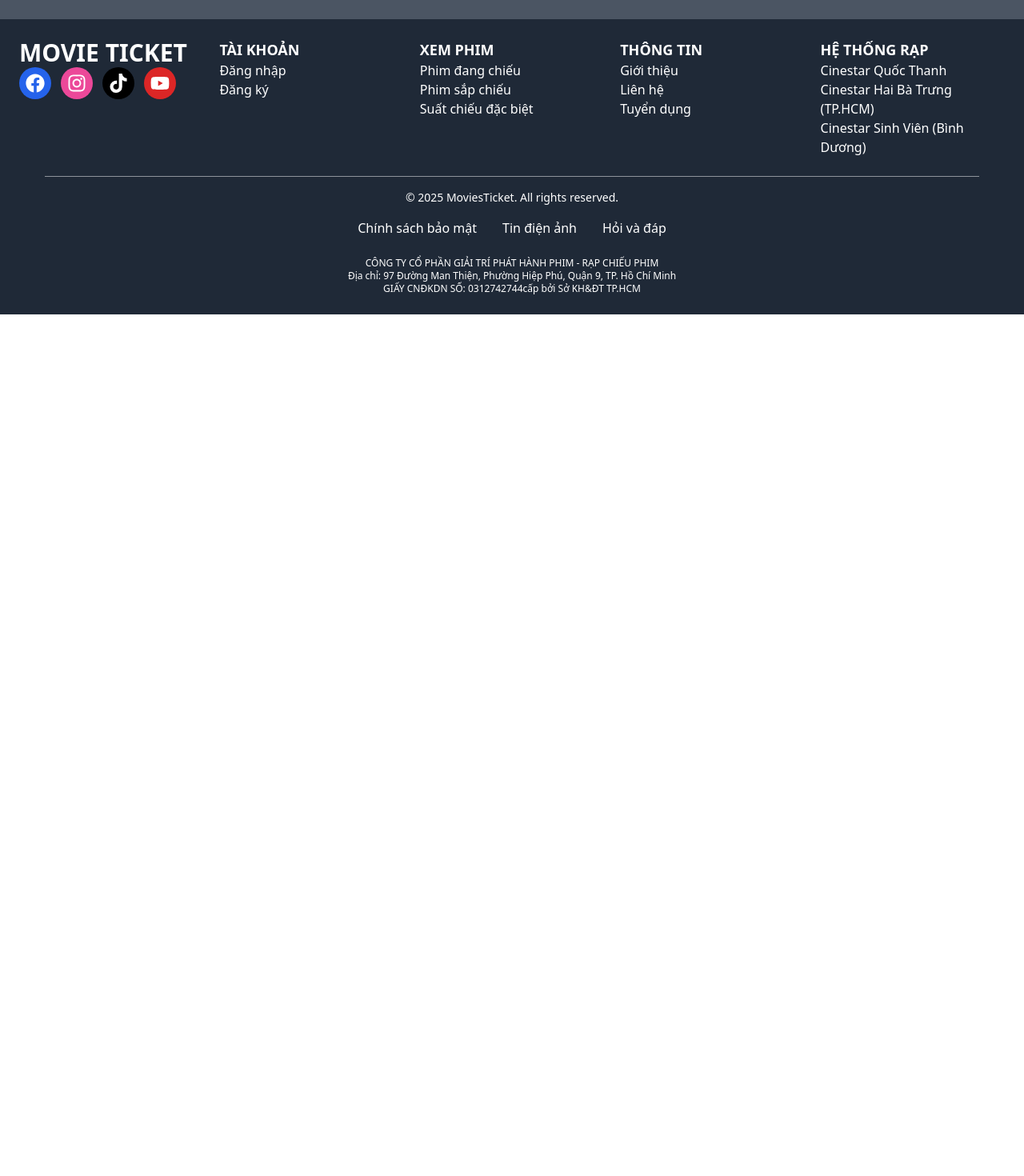
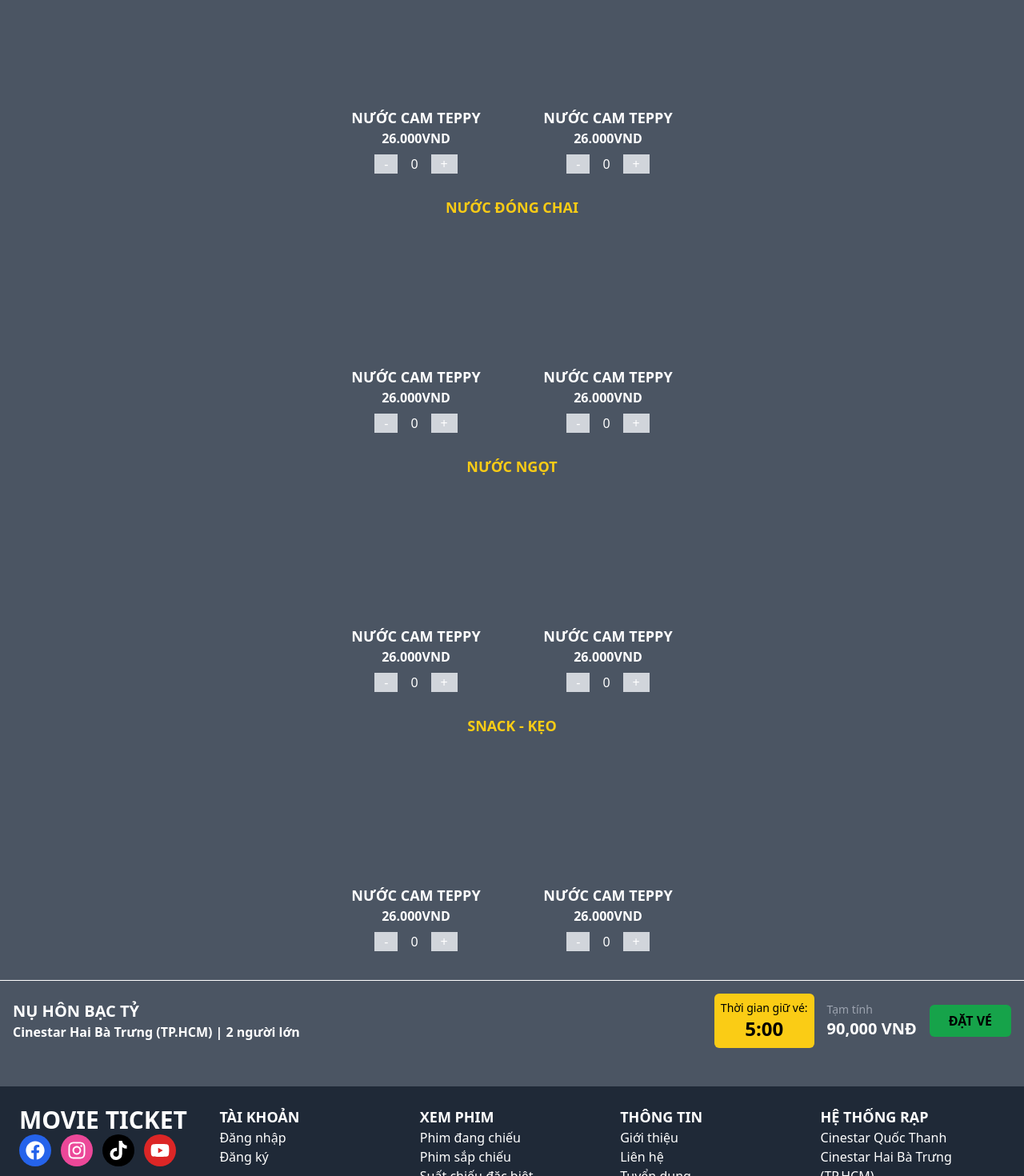
Before and after one commit to hldiep/movie-ticket, a React (Create React App) app: page / in a window 1280 px wide. Shown: the part 1660-3130 px from the top of the page at 80% size. Before the commit the page ends 2053 px from the top, so only its background shows below. Built offline with nearby package versions, Linux system fonts and the light colour scheme.

Commit message:
update: page detail

```diff
--- a/src/components/Detail/MovieDetailPage.jsx
+++ b/src/components/Detail/MovieDetailPage.jsx
@@ -66,7 +66,7 @@
         <div className='min-h-screen bg-gray-600 pt-20'>
             <Header />
             <div className='flex mt-24 p-3 m-[20px] justify-center' >
-                <div className=" text-white ">
+                <div className="w-72 text-white ">
                     <div className="flex-shrink-0">
                         <img src={movie.image} alt={movie.title} className="rounded-sm shadow-lg" />
                     </div>
@@ -128,6 +128,10 @@
                 ))}
             </div>
             <div className="text-white text-center mt-10">
+                <h1 className="text-3xl font-bold uppercase">Chọn Ghế</h1>
+
+            </div>
+            <div className="text-white text-center mt-10">
                 <h1 className="text-3xl font-bold uppercase">Chọn Loại Vé</h1>
                 <div className="flex justify-center mt-6 space-x-10">
                     <div className="border p-6 rounded-md  w-1/4">
@@ -150,7 +154,129 @@
                     </div>
                 </div>
             </div>
-
+            <div className="text-white text-center mt-10">
+                <h1 className="text-3xl font-bold uppercase">Chọn Bắp Nước</h1>
+                <div className="text-center mt-3">
+                    <h2 className="text-lg text-yellow-400 font-semibold uppercase">Combo</h2>
+                    <div className='flex justify-center'>
+                        <div className='p-4 text-center w-60'>
+                            <img src="" alt="" className='h-40 mx-auto' />
+                            <h3 className='text-lg font-bold mt-2 uppercase'>nước cam teppy</h3>
+                            <p className='font-bold'>26.000VND</p>
+                            <div className='flex justify-center items-center mt-2'>
+                                <button className='bg-gray-300 px-3'>-</button>
+                                <span className='px-4'>0</span>
+                                <button className='bg-gray-300 px-3'>+</button>
+                            </div>
+                        </div>
+                        <div className='p-4 text-center w-60'>
+                            <img src="" alt="" className='h-40 mx-auto' />
+                            <h3 className='text-lg font-bold mt-2 uppercase'>nước cam teppy</h3>
+                            <p className='font-bold'>26.000VND</p>
+                            <div className='flex justify-center items-center mt-2'>
+                                <button className='bg-gray-300 px-3'>-</button>
+                                <span className='px-4'>0</span>
+                                <button className='bg-gray-300 px-3'>+</button>
+                            </div>
+                        </div>
+                    </div>
+                </div>
+                <div className="text-center mt-3">
+                    <h2 className="text-lg text-yellow-400 font-semibold uppercase">Nước đóng chai</h2>
+                    <div className='flex justify-center'>
+                        <div className='p-4 text-center w-60'>
+                            <img src="" alt="" className='h-40 mx-auto' />
+                            <h3 className='text-lg font-bold mt-2 uppercase'>nước cam teppy</h3>
+                            <p className='font-bold'>26.000VND</p>
+                            <div className='flex justify-center items-center mt-2'>
+                                <button className='bg-gray-300 px-3'>-</button>
+                                <span className='px-4'>0</span>
+                                <button className='bg-gray-300 px-3'>+</button>
+                            </div>
+                        </div>
+                        <div className='p-4 text-center w-60'>
+                            <img src="" alt="" className='h-40 mx-auto' />
+                            <h3 className='text-lg font-bold mt-2 uppercase'>nước cam teppy</h3>
+                            <p className='font-bold'>26.000VND</p>
+                            <div className='flex justify-center items-center mt-2'>
+                                <button className='bg-gray-300 px-3'>-</button>
+                                <span className='px-4'>0</span>
+                                <button className='bg-gray-300 px-3'>+</button>
+                            </div>
+                        </div>
+                    </div>
+                </div>
+                <div className="text-center mt-3">
+                    <h2 className="text-lg text-yellow-400 font-semibold uppercase">Nước ngọt</h2>
+                    <div className='flex justify-center'>
+                        <div className='p-4 text-center w-60'>
+                            <img src="" alt="" className='h-40 mx-auto' />
+                            <h3 className='text-lg font-bold mt-2 uppercase'>nước cam teppy</h3>
+                            <p className='font-bold'>26.000VND</p>
+                            <div className='flex justify-center items-center mt-2'>
+                                <button className='bg-gray-300 px-3'>-</button>
+                                <span className='px-4'>0</span>
+                                <button className='bg-gray-300 px-3'>+</button>
+                            </div>
+                        </div>
+                        <div className='p-4 text-center w-60'>
+                            <img src="" alt="" className='h-40 mx-auto' />
+                            <h3 className='text-lg font-bold mt-2 uppercase'>nước cam teppy</h3>
+                            <p className='font-bold'>26.000VND</p>
+                            <div className='flex justify-center items-center mt-2'>
+                                <button className='bg-gray-300 px-3'>-</button>
+                                <span className='px-4'>0</span>
+                                <button className='bg-gray-300 px-3'>+</button>
+                            </div>
+                        </div>
+                    </div>
+                </div>
+                <div className="text-center mt-3">
+                    <h2 className="text-lg text-yellow-400 font-semibold uppercase">Snack - kẹo</h2>
+                    <div className='flex justify-center'>
+                        <div className='p-4 text-center w-60'>
+                            <img src="" alt="" className='h-40 mx-auto' />
+                            <h3 className='text-lg font-bold mt-2 uppercase'>nước cam teppy</h3>
+                            <p className='font-bold'>26.000VND</p>
+                            <div className='flex justify-center items-center mt-2'>
+                                <button className='bg-gray-300 px-3'>-</button>
+                                <span className='px-4'>0</span>
+                                <button className='bg-gray-300 px-3'>+</button>
+                            </div>
+                        </div>
+                        <div className='p-4 text-center w-60'>
+                            <img src="" alt="" className='h-40 mx-auto' />
+                            <h3 className='text-lg font-bold mt-2 uppercase'>nước cam teppy</h3>
+                            <p className='font-bold'>26.000VND</p>
+                            <div className='flex justify-center items-center mt-2'>
+                                <button className='bg-gray-300 px-3'>-</button>
+                                <span className='px-4'>0</span>
+                                <button className='bg-gray-300 px-3'>+</button>
+                            </div>
+                        </div>
+                    </div>
+                </div>
+            </div>
+            <hr className="border-white mt-5" />
+            <div className='p-4 text-white flex items-center justify-between'>
+                <div>
+                    <h2 className='text-xl font-bold uppercase'>Nụ hôn bạc tỷ</h2>
+                    <p className='font-bold'>Cinestar Hai Bà Trưng (TP.HCM) | 2 người lớn</p>
+                </div>
+                <div className='flex items-center space-x-4'>
+                    <div className='bg-yellow-400 p-2 rounded-md text-black text-center'>
+                        <p className='text-sm'>Thời gian giữ vé:</p>
+                        <p className='text-2xl font-bold'>5:00</p>
+                    </div>
+                    <div>
+                        <p className='text-gray-400 text-sm'>Tạm tính</p>
+                        <p className='text-xl font-bold'>90,000 VNĐ</p>
+                    </div>
+                    <button className='bg-green-600 px-6 py-2 rounded-md font-bold text-black uppercase'>
+                        Đặt vé
+                    </button>
+                </div>
+            </div>
             {isModalOpen && (
                 <div className="fixed inset-0 flex items-center justify-center bg-black bg-opacity-50 z-50">
                     <div className="bg-white p-6 relative max-w-lg w-full">
```
